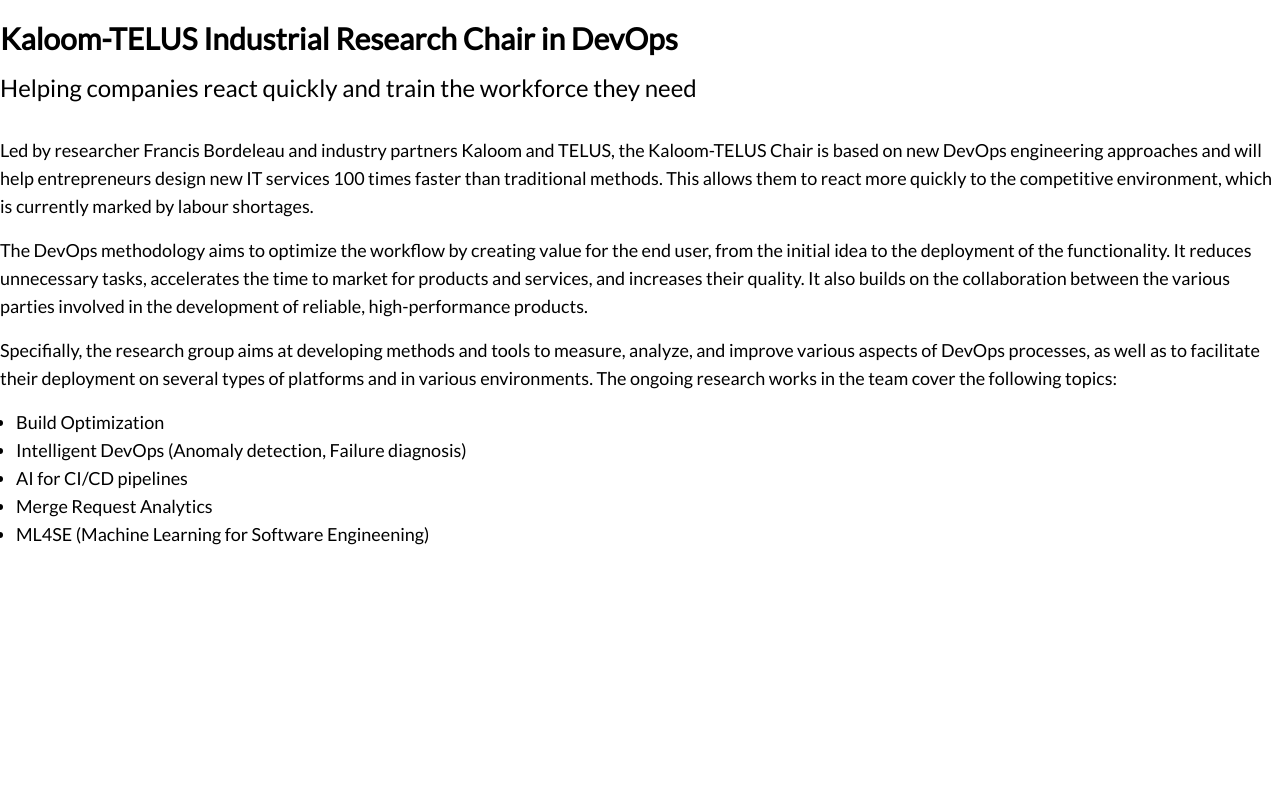
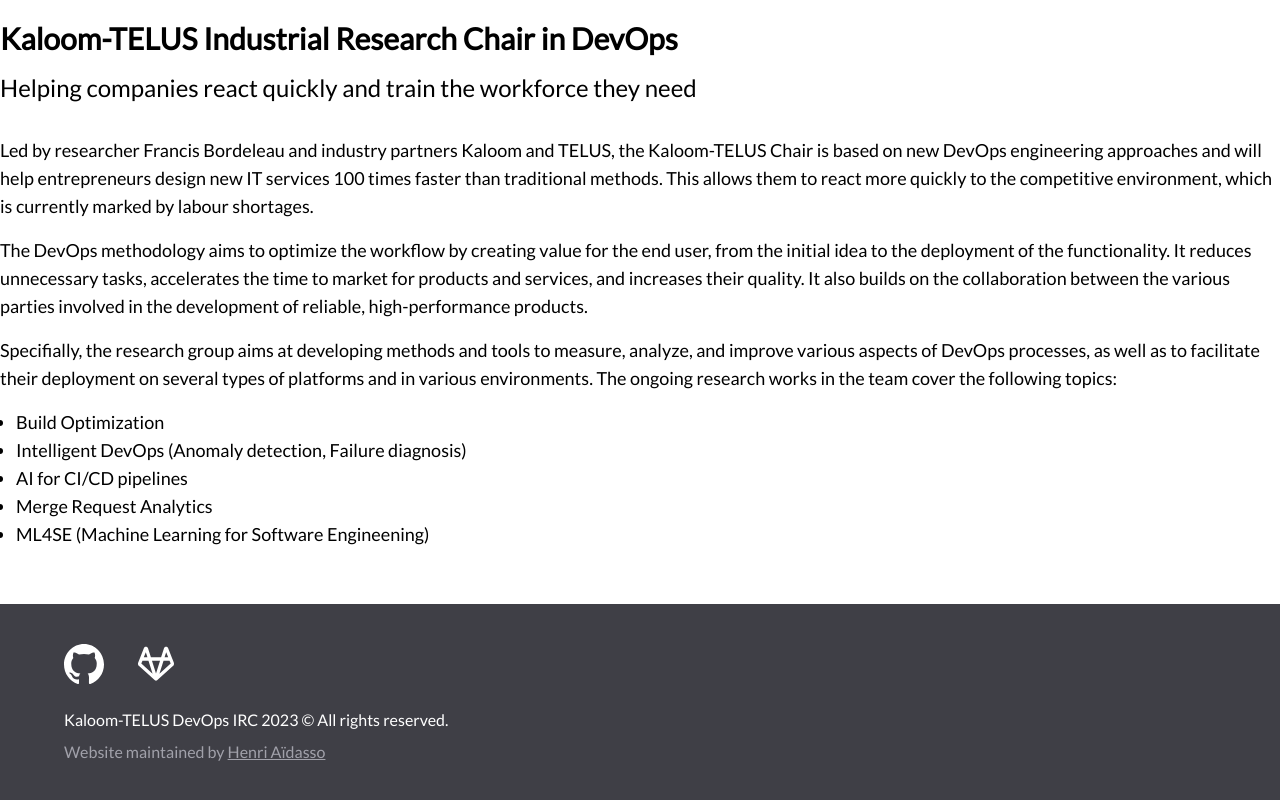
Before and after one commit to devopsirc/devopsirc.github.io, a Vue app: page / in a window 1280 px wide. Shown: the part 420-1220 px from the top of the page. Before the commit the page ends 1024 px from the top, so only its background shows below. Built offline with nearby package versions, Linux system fonts and the light colour scheme; what tw-elements would draw is missing.

Commit message:
footer added

```diff
--- a/src/App.vue
+++ b/src/App.vue
@@ -1,6 +1,7 @@
 <script setup>
 import { RouterView } from "vue-router";
 import TheNavBar from "@/components/navbar/TheNavBar.vue";
+import TheFooter from "@/components/common/TheFooter.vue";
 </script>
 
 <template>
@@ -9,6 +10,7 @@
     <div class="py-16 md:py-10 md:py-auto mx-4 md:mx-auto">
       <RouterView />
     </div>
+    <TheFooter />
   </div>
 </template>
 
--- /dev/null
+++ b/src/components/common/TheFooter.vue
@@ -0,0 +1,10 @@
+<template>
+    <div class="relative bottom-0 bg-zinc-700 text-white py-10 px-16">
+        <div class="flex">
+            <a href="https://github.com/devopsirc" target="_blank" class="mr-4"><img src="@/assets/images/github.svg" class="h-10 w-10" alt="DevOps IRC GitHub" /></a>
+            <a href="https://gitlab.com/ets-devops" target="_blank" class="mx-4"><img src="@/assets/images/gitlab.svg" class="h-10 w-10" alt="DevOps IRC GitLab" /></a>
+        </div>
+        <p class="mt-6">Kaloom-TELUS DevOps IRC {{ (new Date()).getFullYear() }} © All rights reserved.</p>
+        <p class="mt-2 text-zinc-400">Website maintained by <a href="https://henriaidasso.me" target="_blank" class="underline">Henri Aïdasso</a></p>
+    </div>
+</template>
```
Also changed, not shown: src/assets/images/github.svg (added), src/assets/images/gitlab.svg (added).
